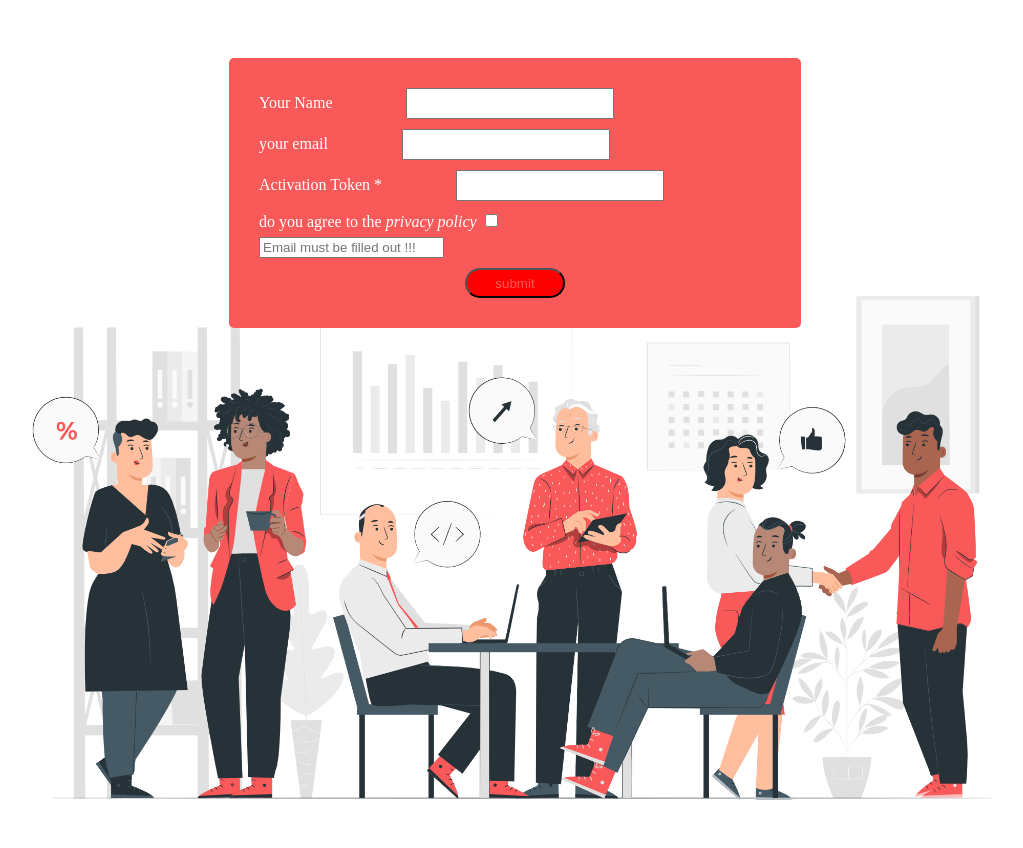
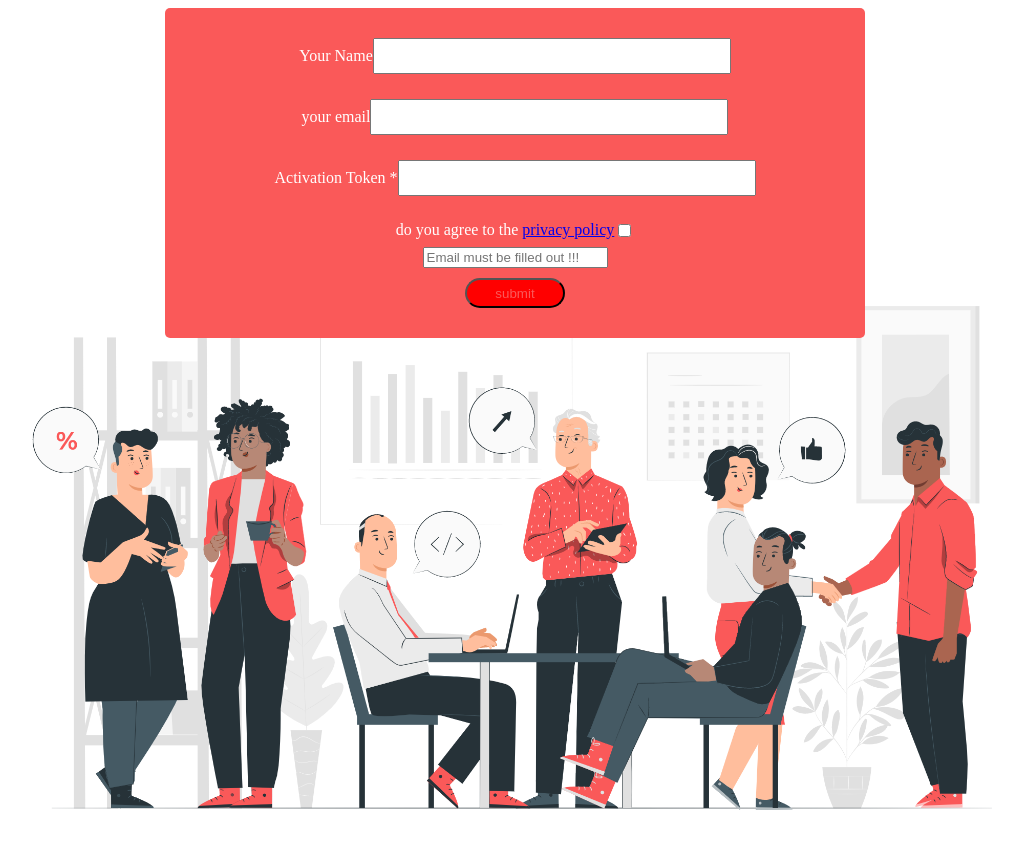
Before and after one commit to maths29/unramp_week1-assignment, a plain HTML site: page index.html in a window 1280 px wide. Shown: the whole page, without its empty margins (133-1156 px from the left). Drawn offline with Linux system fonts and the light colour scheme.

Commit message:
completed unramp week1 task

```diff
--- a/index.html
+++ b/index.html
@@ -12,40 +12,40 @@
 
             <form>
 
-                <div>
+                <div class="form_group">
                     <label for="name">Your Name</label>
                     <input
-                        class="form_group"
+
                         type="text"
                         name="name"
                         id="name"
                         placeholder=" "
                     >
                 </div>
-                <div>
+                <div class="form_group">
                     <label for="email">your email</label>
                     <input
-                        class="form_group"
+
                         type="email"
                         name="email"
                         id="email"
                         placeholder=" "
                     >
                 </div>
-                <div>
+                <div class="form_group">
                     <label for="Activation Token">Activation Token *</label>
                     <input
-                        class="form_group"
+
                         type="Token"
                         name="Token"
                         id="Token"
                         placeholder=" "
                     >
                 </div>
-                <div>
+                <div class="but">
                     <label for="do you agree to the privacy policy">
                         do you agree to the
-                        <em> privacy policy</em>
+                        <a href="https://replit.com/@johnnonso1/newbie#index.js"> privacy policy</a>
                     </label>
                     <input type="checkbox" name="privacy policy" id="privacy policy">
                 </div>
--- a/style.css
+++ b/style.css
@@ -20,25 +20,36 @@ body {
   align-items: center;
   width: 100%;
   height: 100%;
-  padding-top: 50px;
-  border-radius: 90px;
-  margin-top: -0%;
-  padding-bottom: -400%;
+
+
 }
 form {
   background: #fa5959;
-  width: 40%;
-  padding: 30px;
+  width: 50%;
+  text-align: center;
+  padding: 30px 30px 30px 30px;
   border-radius: 5px;
 }
 h1 {
   color: #25223b;
 }
 .form_group {
-  width: 200px;
-  height: 25px;
-  position: relative;
-  left: 70px;
+  width: 100%;
+  margin-bottom: 15px;
+
+  display: table;
+}
+.form_group.label,.form_group.input{
+  display:table-cell;
+  width:50%;
+  vertical-align: top;
+}
+.form_group label{
+  text-align: left;
+}
+.form_group input{
+  width: 350px;
+  height: 30px;
 }
 .form_num {
   width: 200px;
```
